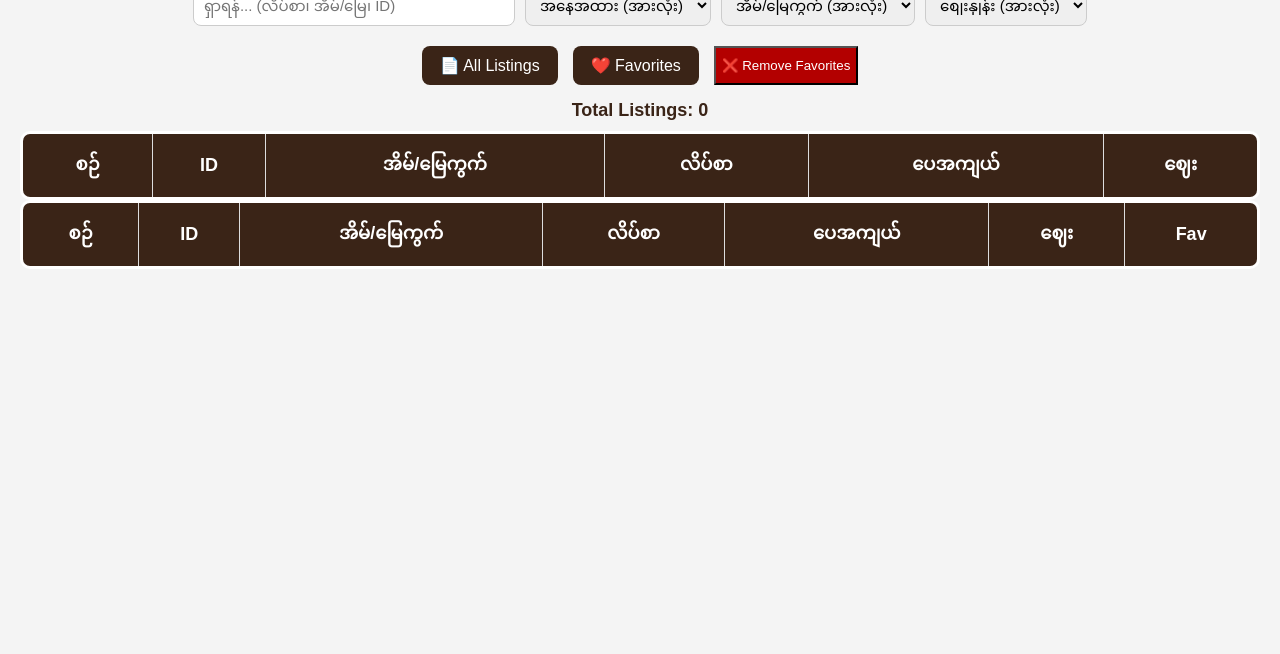
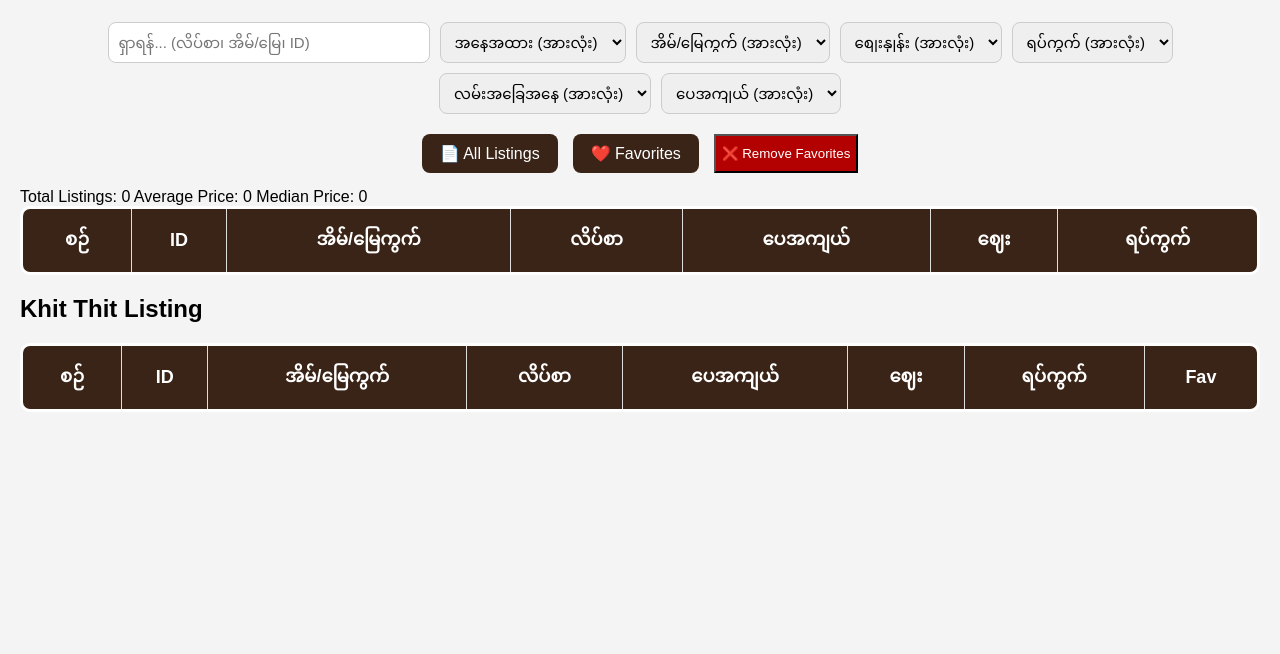
Before and after one commit to aung-thuya-kyaw/khit-thit-north-dagon, a plain HTML site: page index.html in a window 1280 px wide. Shown: the part 146-800 px from the top of the page. Drawn offline with Linux system fonts and the light colour scheme; no server answers.

Commit message:
Update index.html

```diff
--- a/index.html
+++ b/index.html
@@ -12,6 +12,15 @@
 </head>
 
 <body>
+    <!-- TOP MENU BAR -->
+    <!-- HAMBURGER BUTTON (mobile) -->
+    <div class="menu-toggle" id="menuToggle">☰</div>
+
+    <!-- NAV LINKS -->
+    <div class="menu-links" id="menuLinks">
+        <a href="https://www.facebook.com/atksenpai" target="_blank">Created by atk</a>
+    </div>
+
 
     <h1 class="title">ခေတ်သစ်အိမ်ခြံမြေ အရောင်း အချက်အလက်များ</h1>
 
@@ -26,8 +35,8 @@
 
         <select id="typeFilter">
             <option value="">အိမ်/မြေကွက် (အားလုံး)</option>
+            <option value="မြေကွက်">မြေကွက်</option>
             <option value="အိမ်">အိမ်</option>
-            <option value="မြေကွက်">မြေကွက်</option>
             <option value="အိမ် (Modern)">အိမ်(Modern)</option>
         </select>
 
@@ -38,6 +47,57 @@
             <option value="300-1000">300 - 1000 သိန်း</option>
             <option value="1000-99999">1000 သိန်း ထက်ပို</option>
         </select>
+
+        <select id="wardFilter">
+            <option value="">ရပ်ကွက် (အားလုံး)</option>
+            <option value="Ward 27">Ward 27</option>
+            <option value="Ward 28">Ward 28</option>
+            <option value="Ward 29">Ward 29</option>
+            <option value="Ward 30">Ward 30</option>
+            <option value="Ward 31">Ward 31</option>
+            <option value="Ward 32">Ward 32</option>
+            <option value="Ward 33">Ward 33</option>
+            <option value="Ward 34">Ward 34</option>
+            <option value="Ward 35">Ward 35</option>
+            <option value="Ward 36">Ward 36</option>
+            <option value="Ward 37">Ward 37</option>
+            <option value="Ward 38">Ward 38</option>
+            <option value="Ward 39">Ward 39</option>
+            <option value="Ward 40">Ward 40</option>
+            <option value="Ward 41">Ward 41</option>
+            <option value="Ward 42">Ward 42</option>
+            <option value="Ward 43">Ward 43</option>
+            <option value="Ward 44">Ward 44</option>
+            <option value="Ward 45">Ward 45</option>
+            <option value="Ward 46">Ward 46</option>
+            <option value="Ward 47">Ward 47</option>
+            <option value="Ward 48">Ward 48</option>
+            <option value="Ward 49">Ward 49</option>
+            <option value="Ward 50">Ward 50</option>
+            <option value="Ward U9">Ward U9</option>
+            <option value="Ward U10">Ward U10</option>
+            <option value="Ward 51">Ward 51</option>
+            <option value="Ward 19">Ward 19</option>
+            <option value="16B">16B</option>
+        </select>
+
+        <select id="benefitFilter">
+            <option value="">လမ်းအခြေအနေ (အားလုံး) </option>
+            <option value="ရပ်ကွက် အတွင်းလမ်း">ရပ်ကွက် အတွင်းလမ်း</option>
+            <option value="လမ်းမတန်း မေးတင်">လမ်းမတန်း မေးတင်</option>
+            <option value="လမ်းမတန်း ကျောကပ်">လမ်းမတန်း ကျောကပ်</option>
+        </select>
+
+        <select id="feetFilter">
+            <option value="">ပေအကျယ် (အားလုံး)</option>
+            <option value="20x60">20x60</option>
+            <option value="30x60">30x60</option>
+            <option value="40x60">40x60</option>
+            <option value="60x80">60x80</option>
+            <option value="80x60">80x60</option>
+        </select>
+
+
     </div>
 
     <div class="top-buttons">
@@ -47,7 +107,14 @@
     </div>
 
     <!--add count-->
-    <div id="listingCount" class="count-box">Total Listings: 0</div>
+    <!-- <div id="listingCount" class="count-box">Total Listings: 0</div> -->
+
+    <div class="stats-bar">
+        <span id="listingCount">Total Listings: 0</span>
+        <span id="avgPrice">Average Price: 0</span>
+        <span id="medianPrice">Median Price: 0</span>
+    </div>
+
 
     <!-- Fav -->
     <!-- <h2 class="fav-title">❤️ My Favorite Properties</h2>-->
@@ -60,13 +127,18 @@
                 <th>လိပ်စာ</th>
                 <th>ပေအကျယ်</th>
                 <th>ဈေး</th>
+                <th>ရပ်ကွက်</th>
             </tr>
         </thead>
         <tbody id="favBody"></tbody>
     </table>
+    <div class="gapp"></div>
+    <h2> Khit Thit Listing</h2>
 
     <!-- TABLE -->
-        <table class="styled-table">
+
+    <div id="pagination" class="pagination">
+        <table class="styled-table" id="two">
             <thead>
                 <tr>
                     <th>စဉ်</th>
@@ -75,12 +147,14 @@
                     <th>လိပ်စာ</th>
                     <th>ပေအကျယ်</th>
                     <th>ဈေး</th>
+                    <th>ရပ်ကွက်</th>
                     <th>Fav</th>
 
                 </tr>
             </thead>
             <tbody id="tableBody"></tbody>
         </table>
+    </div>
     <script src="app.js"></script>
 </body>
 
```
Lines whose indentation alone changed are shown as unchanged.
